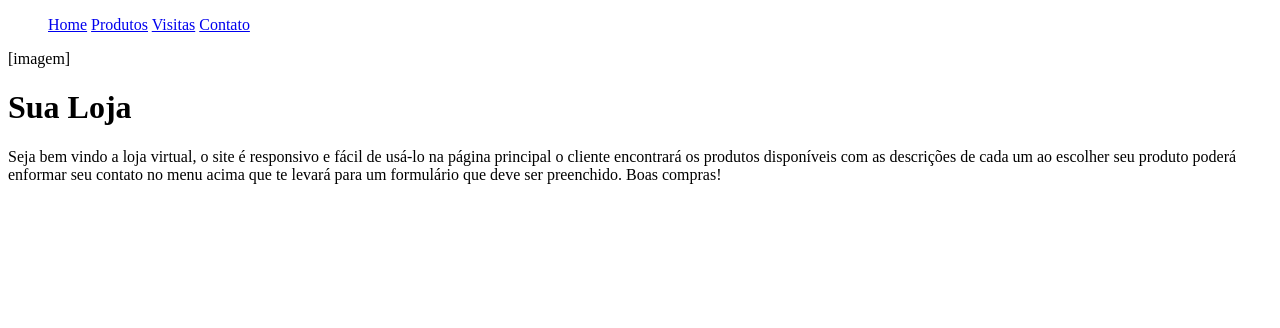
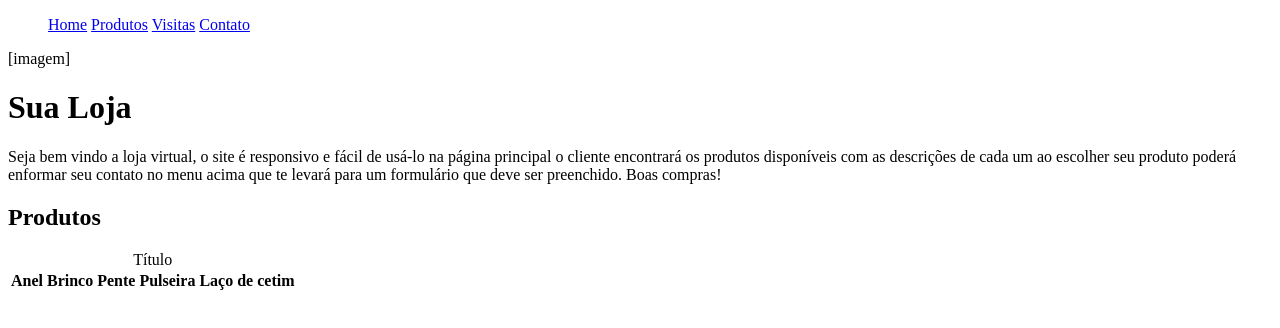
Before and after one commit to claudiadejesus/projeto-e-commerce, a plain HTML site: page index.html in a window 1280 px wide. Drawn offline with Linux system fonts and the light colour scheme.

Commit message:
criei a tabela

```diff
--- a/index.html
+++ b/index.html
@@ -18,6 +18,29 @@
         <h1>Sua Loja</h1>
         <p> Seja bem vindo a loja virtual, o site é responsivo e fácil de usá-lo na página principal o cliente encontrará os produtos disponíveis com as descrições de cada um ao escolher seu produto poderá enformar seu contato no menu acima que te levará para um formulário que deve ser preenchido. Boas compras!</p>
     </header>
+    <h2>Produtos</h2>
+    <table>
+        <caption>Título</caption>
+        <thead>
+            <tr>
+                <th>Anel</th>
+                <th>Brinco</th>
+                <th>Pente</th>
+                <th>Pulseira</th>
+                <th>Laço de cetim</th>
+            </tr>
+        </thead>
+        <tbody>
+            <tr>
+                <td></td>
+                <td></td>
+                <td></td>
+                <td></td>
+                <td></td>
+            </tr>
+        </tbody>
+
+    </table>
 
 </body>
 </html>
```
Also changed, not shown: pagcont.html (+3 -3 lines).
